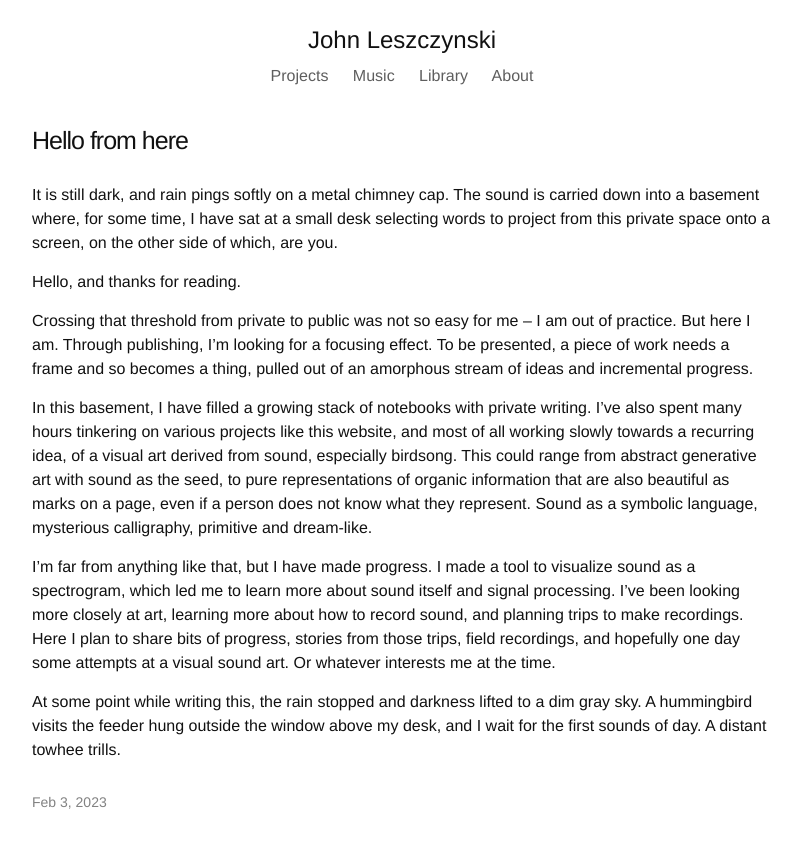
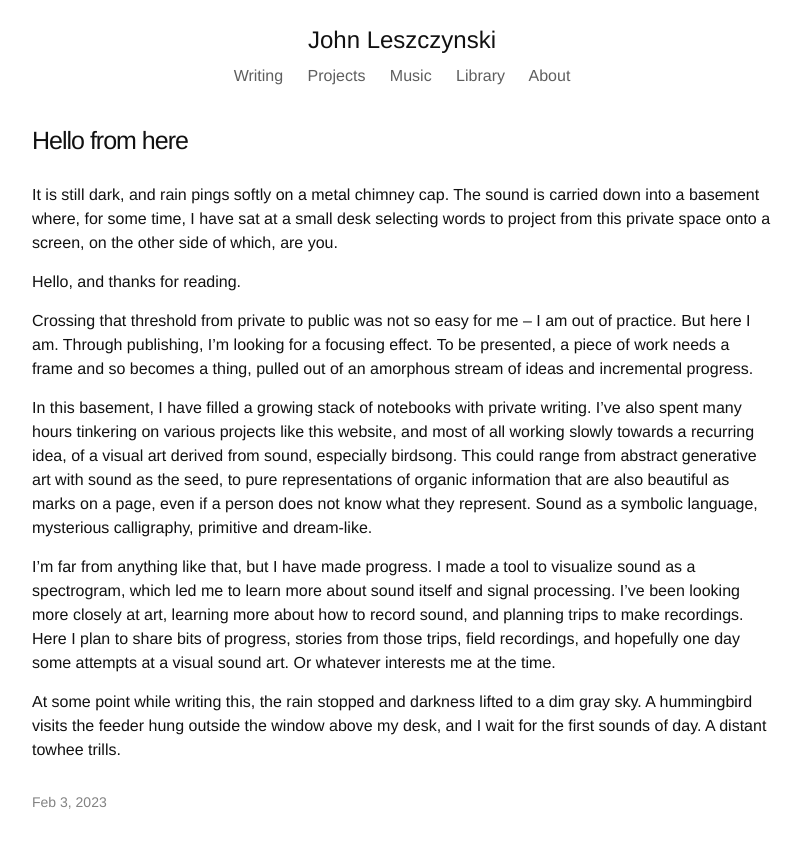
Before and after one commit to ave-llan/ave-llan.github.io, a Jekyll site: the page built from _posts/2023-02-03-beginning.md, in a window 1280 px wide. Shown: the top 848 px of the page, without its empty margins (238-1038 px from the left). Built offline with Jekyll 4.4.1, drawn with Linux system fonts in a browser that asks for light colours.

Commit message:
Publish first post

```diff
--- a/_data/nav.json
+++ b/_data/nav.json
@@ -1,4 +1,8 @@
 [
+ {
+  "name": "writing",
+  "link": "/writing"
+ },
  {
   "name": "projects",
   "link": "/projects"
```
Also changed, not shown: _posts/2023-02-03-beginning.md (renamed from _posts/2023-02-03-hello-world.md).
